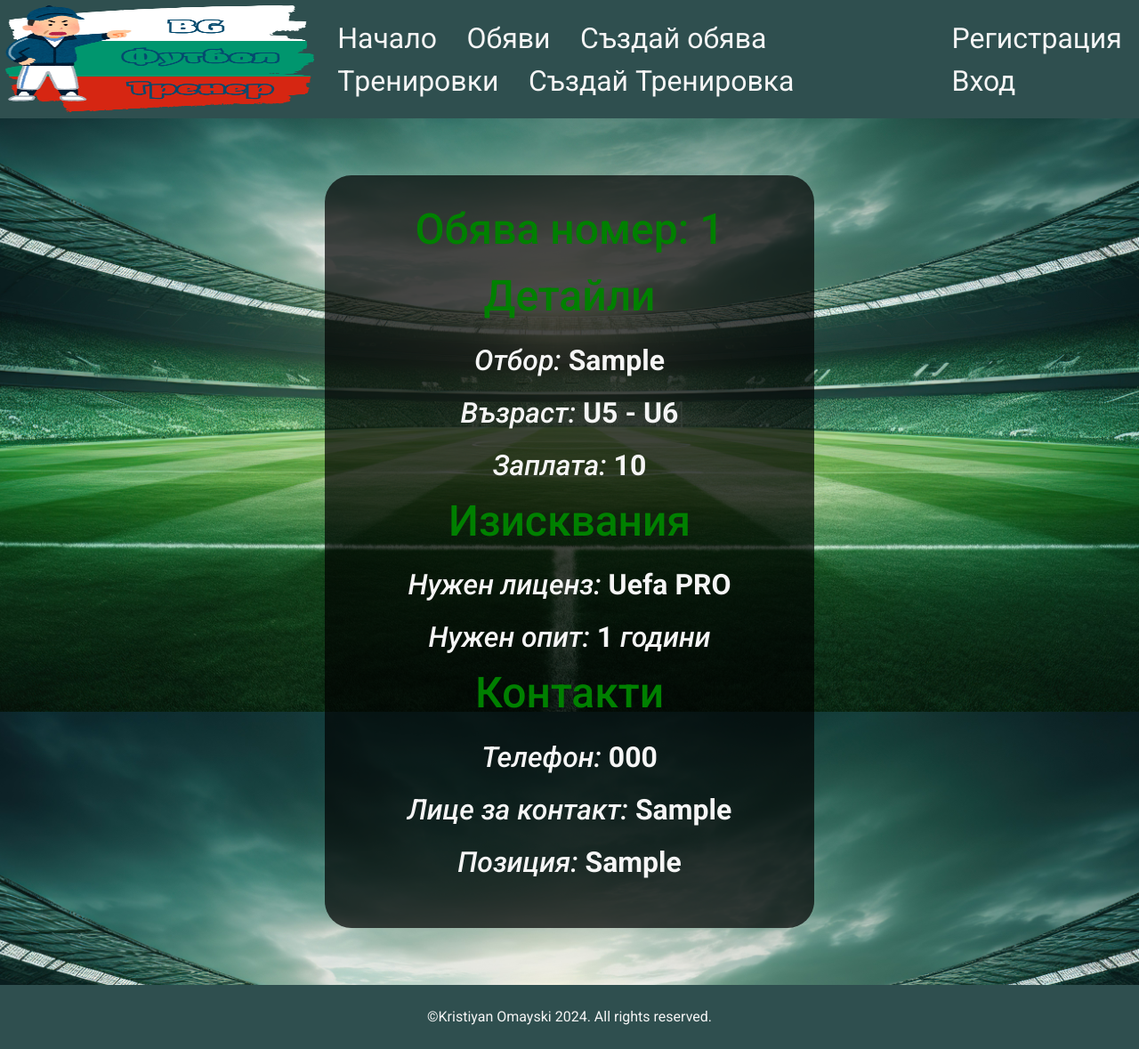
After one commit to Omayski13/Coach_app, a Django app: page /listings/1/details/ in a window 1280 px wide. The commit adds this page. Shown: the whole page at 89% size. Run offline with Django 5.2, Linux system fonts and the light colour scheme; tables that the repository leaves empty hold one stand-in row (values such as "Sample post"); some libraries are stand-ins or nearby versions.

Commit message:
chore: added listing model, create functionality for add and details listing

```diff
--- a/coach_app/choices.py
+++ b/coach_app/choices.py
@@ -8,7 +8,7 @@ class AccountsLicenceChoices(models.TextChoices):
     UEFA_C = 'Uefa C', 'Uefa C'
     NATIONAL_C = 'National C', 'National C'
     GRASSROOTS_D = 'Grassroots D', 'Grassroots D'
-    NONE = 'Няма', 'Няма'
+    NONE = 'Без лиценз', 'Без лиценз'
 
 
 
@@ -20,4 +20,4 @@ class AgeGroupsChoices(models.TextChoices):
     U14 = 'U13 - U14', 'U13 - U14'
     U16 = 'U15 - U16', 'U15 - U16'
     U19 = 'U16 - U19', 'U16 - U19'
-    SENIOR = 'Мъже/Жени', 'Мъже/Жени'
+    SENIOR = 'Мъже', 'Мъже'
--- /dev/null
+++ b/coach_app/listings/forms.py
@@ -0,0 +1,29 @@
+from django import forms
+
+from coach_app.listings.models import Listing
+
+
+class ListingBaseForm(forms.ModelForm):
+    class Meta:
+        model = Listing
+        exclude = ('author',)
+
+
+class ListingCreateForm(ListingBaseForm):
+    pass
+
+
+class ListingDashboardForm(ListingBaseForm):
+    pass
+
+
+class ListingDetailForm(ListingBaseForm):
+    pass
+
+
+class ListingEditForm(ListingBaseForm):
+    pass
+
+
+class ListingDeleteForm(ListingBaseForm):
+    pass
--- a/coach_app/listings/models.py
+++ b/coach_app/listings/models.py
@@ -1,4 +1,5 @@
-from django.core.validators import MinValueValidator
+from django.contrib.auth import get_user_model
+from django.core.validators import MinValueValidator, MinLengthValidator
 from django.db import models
 
 from coach_app.choices import AccountsLicenceChoices, AgeGroupsChoices
@@ -11,7 +12,10 @@ class Listing(models.Model):
         max_length=50,
     )
 
-    experience_needed = models.PositiveSmallIntegerField()
+    experience_needed = models.PositiveSmallIntegerField(
+        null=True,
+        blank=True,
+    )
 
     licence_required = models.CharField(
         max_length=30,
@@ -37,5 +41,17 @@ class Listing(models.Model):
 
     telephone_number = models.CharField(
         max_length=13,
-        validators=[MinValueValidator(10)],
+        validators=[MinLengthValidator(10)],
     )
+
+    position = models.CharField(
+        max_length=50,
+        null=True,
+        blank=True,
+    )
+
+    author = models.ForeignKey(
+        to=get_user_model(),
+        on_delete=models.CASCADE,
+        related_name='listings'
+    )
--- a/coach_app/listings/urls.py
+++ b/coach_app/listings/urls.py
@@ -1,7 +1,12 @@
-from django.urls import path
+from django.urls import path, include
 
 from coach_app.common.views import HomePageView
+from coach_app.listings.views import ListingCreateView, ListingDashboardView, ListingDetailView
 
 urlpatterns = [
-    # path(''),
+    path('create/',ListingCreateView.as_view(), name='listing-create'),
+    path('dashboard/',ListingDashboardView.as_view(), name='listing-dashboard'),
+    path('<int:pk>/',include([
+        path('details/', ListingDetailView.as_view(), name='listing-details'),
+    ])),
 ]
--- a/coach_app/listings/views.py
+++ b/coach_app/listings/views.py
@@ -1,3 +1,36 @@
+from django.contrib.auth import get_user_model
 from django.shortcuts import render
+from django.urls import reverse_lazy
+from django.views.generic import CreateView, ListView, DetailView, FormView
+
+from coach_app.listings.forms import ListingCreateForm, ListingDetailForm
+from coach_app.listings.models import Listing
+
 
 # Create your views here.
+
+
+class ListingCreateView(CreateView):
+    template_name = 'listings/listing-create.html'
+    form_class = ListingCreateForm
+    success_url = reverse_lazy('home-page')
+
+    def form_valid(self, form):
+        listing = form.save(commit=False)
+        listing.author = self.request.user
+        return super().form_valid(form)
+
+
+class ListingDashboardView(ListView):
+    template_name = 'listings/listings-dashboard.html'
+    queryset = Listing.objects.all()
+    context_object_name = 'listings'
+
+
+class ListingDetailView(DetailView,FormView):
+    template_name = 'listings/listing-details.html'
+    model = Listing
+    form_class = ListingDetailForm
+
+    def get_initial(self):
+        return self.object.__dict__
--- a/static/style/profile-details.css
+++ b/static/style/details.css
@@ -23,5 +23,14 @@ a:hover{
 }
 
 h2.details{
-    padding: 0.2em;
+    padding-bottom: 0.2em;
 }
+
+.listing-details{
+    color: green;
+    padding-bottom: 0.2em;
+}
+
+h1.details{
+    padding-bottom: 0.2em;
+}
--- /dev/null
+++ b/static/style/listings.css
@@ -0,0 +1,27 @@
+.listings{
+    width: auto;
+    margin: 2em;
+    background: rgba(0, 0, 0, 0.7);
+    text-align: center;
+    padding: 2em;
+    color: whitesmoke;
+    border-radius: 30px;
+}
+
+.listings h2 a{
+    color: whitesmoke;
+    text-decoration: none;
+}
+.listings h2 a:hover{
+    color: green;
+    text-decoration: none;
+}
+
+.listings a{
+    cursor: pointer;
+    padding-left: 0.2em;
+}
+
+#first-icon{
+    padding-left: 0.8em;
+}
--- a/static/style/style.css
+++ b/static/style/style.css
@@ -2,5 +2,6 @@
 @import "body.css";
 @import "navigation.css";
 @import "forms.css";
-@import "profile-details.css";
+@import "details.css";
+@import "listings.css";
 @import "pictures.css";
--- a/templates/base.html
+++ b/templates/base.html
@@ -8,6 +8,7 @@
 <head>
     <meta charset="UTF-8">
     <link rel="stylesheet" href="{% static 'style/style.css' %}">
+    <link href="https://cdnjs.cloudflare.com/ajax/libs/font-awesome/6.0.0-beta3/css/all.min.css" rel="stylesheet">
     <title>Coach App</title>
 </head>
 <body>
--- /dev/null
+++ b/templates/listings/listing-details.html
@@ -0,0 +1,44 @@
+{% extends 'base.html' %}
+{% load static %}
+{% block content %}
+    <div class="container-form">
+        <section id="create-user">
+            <form class="form-group" method="post">
+                <div class="details-container">
+
+                    <h1 class="listing-details">Обява номер: {{ listing.pk }}</h1>
+
+                    <h1 class="listing-details">Детайли</h1>
+                    <h2 class="details"><span class="details-text"> Отбор:</span> <strong>{{ listing.club }}</strong>
+                    </h2>
+                    {% if listing.for_age_group %}
+                        <h2 class="details"><span class="details-text"> Възраст:</span>
+                            <strong>{{ listing.for_age_group }}</strong></h2>
+                    {% endif %}
+                    {% if listing.salary %}
+                        <h2 class="details"><span class="details-text"> Заплата:</span>
+                            <strong>{{ listing.salary }}</strong></h2>
+                    {% endif %}
+
+                    <h1 class="listing-details">Изисквания </h1>
+                    <h2 class="details"><span class="details-text"> Нужен лиценз:</span>
+                        <strong>{{ listing.licence_required }}</strong></h2>
+                    {% if listing.experience_needed %}
+                    <h2 class="details"><span class="details-text"> Нужен опит:</span>
+                        <strong>{{ listing.experience_needed }}</strong><span class="details-text"> години</span></h2>
+                    {% endif %}
+
+                    <h1 class="listing-details">Контакти</h1>
+                    <h2 class="details"><span class="details-text"> Телефон:</span>
+                        <strong>{{ listing.telephone_number }}</strong></h2>
+                    <h2 class="details"><span class="details-text"> Лице за контакт:</span>
+                        <strong>{{ listing.contact_person }}</strong></h2>
+                    {% if listing.position %}
+                        <h2 class="details"><span class="details-text"> Позиция:</span>
+                        <strong>{{ listing.position }}</strong></h2>
+                    {% endif %}
+                </div>
+            </form>
+        </section>
+    </div>
+{% endblock %}
--- a/templates/navigation.html
+++ b/templates/navigation.html
@@ -3,7 +3,7 @@
     <nav>
         <div class="nav-image">
             <a href="{% url 'home-page' %}">
-                <img class="nav-image" src="{% static 'images/logo-darkslategrey.png' %}" alt="" width="400" height="120">
+                <img class="nav-image" src="{% static 'images/logo-darkslategrey.png' %}" alt="" width="360" height="120">
             </a>
 
         </div>
@@ -11,7 +11,8 @@
 
         <div class="nav-other">
             <a href="#">Начало</a>
-            <a href="#">Инфо</a>
+            <a href="{% url 'listing-dashboard' %}">Обяви</a>
+            <a href="{% url 'listing-create' %}">Създай обява</a>
             <a href="#">Tренировки</a>
             <a href="#">Създай Тренировка</a>
 
```
Also changed, not shown: old_migrations_user/0001_initial.py (deleted, +0 -45 lines), old_migrations_user/0002_customuser_club.py (deleted, +0 -18 lines), templates/listings/listing-create.html (added, +13 -0 lines), templates/listings/listings-dashboard.html (added, +42 -0 lines), coach_app/listings/migrations/0002_listing_author_alter_listing_telephone_number.py (added), coach_app/listings/migrations/0003_listing_position_alter_listing_experience_needed_and_more.py (added).
